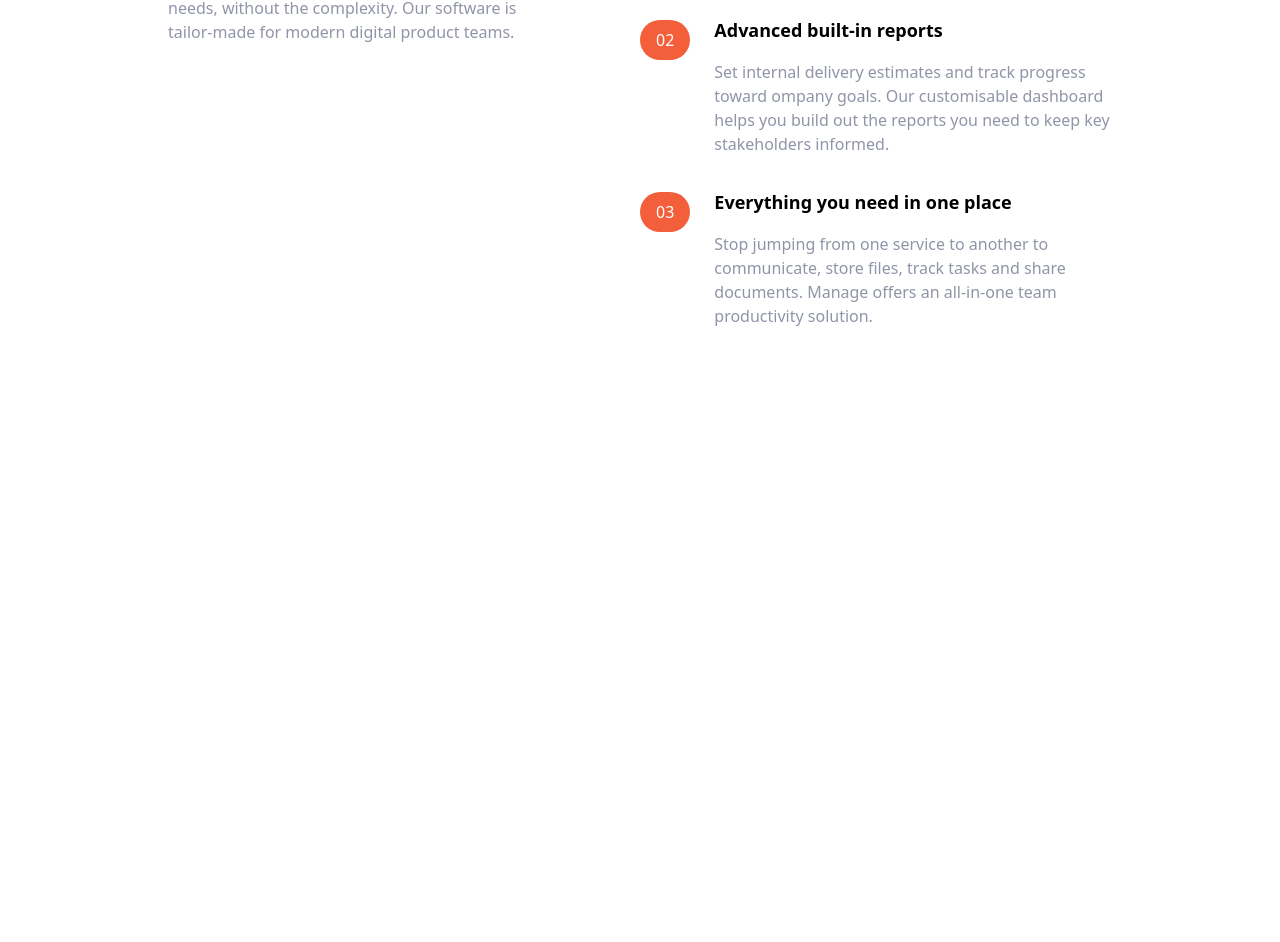
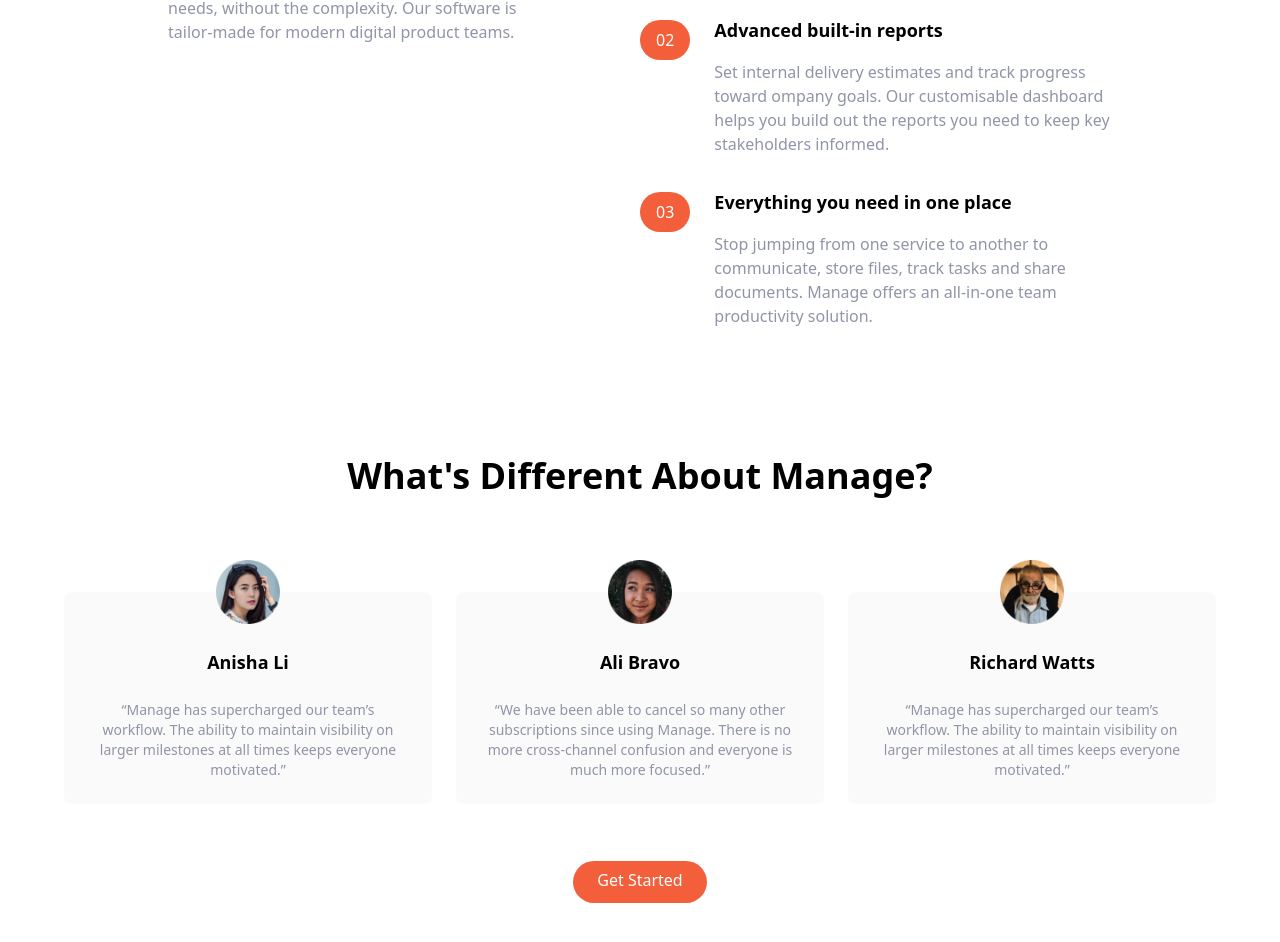
Before and after one commit to dijanakalaposratic/pp-07-manage-landing-page, a website: page index.html in a window 1280 px wide. Shown: the part 812-1754 px from the top of the page. Before the commit the page ends 1140 px from the top, so only its background shows below. Drawn offline with Linux system fonts and the light colour scheme.

Commit message:
added testimonials section and its content

```diff
--- a/index.html
+++ b/index.html
@@ -151,5 +151,50 @@
 			</div>
 		</section>
 
+		<!-- Testimonials -->
+		<section id="testimonials">
+			<!-- Container to heading and testimonial blocks -->
+			<div class="max-w-6xl px5 mx-auto mt-32 text-center">
+				<!-- Heading -->
+				<h2 class="text-4xl font-bold text-center">
+					What's Different About Manage?
+				</h2>
+				<!-- Testimonials Container -->
+				<div class="flex flex-col mt-24 md:flex-row md:space-x-6">
+					<!-- Testimonial 1 -->
+					<div class="flex flex-col items-center p-6 space-y-6 rounded-lg bg-veryLightGray md:w-1/3">
+						<img class="w-16 -mt-14" src="./img/avatar-anisha.png" alt="">
+						<h5 class="text-lg font-bold">Anisha Li</h5>
+						<p class="text-sm text-darkGrayishBlue">
+							“Manage has supercharged our team’s workflow. The ability to maintain visibility on larger milestones at all times keeps everyone motivated.”
+						</p>
+					</div>
+
+					<!-- Testimonial 2 -->
+					<div class="hidden flex-col items-center p-6 space-y-6 rounded-lg bg-veryLightGray md:flex md:w-1/3">
+						<img class="w-16 -mt-14" src="./img/avatar-ali.png" alt="">
+						<h5 class="text-lg font-bold">Ali Bravo</h5>
+						<p class="text-sm text-darkGrayishBlue">
+							“We have been able to cancel so many other subscriptions since using Manage. There is no more cross-channel confusion and everyone is much more focused.”						</p>
+					</div>
+
+					<!-- Testimonial 3 -->
+					<div class="hidden flex-col items-center p-6 space-y-6 rounded-lg bg-veryLightGray md:flex md:w-1/3">
+						<img class="w-16 -mt-14" src="./img/avatar-richard.png" alt="">
+						<h5 class="text-lg font-bold">Richard Watts</h5>
+						<p class="text-sm text-darkGrayishBlue">
+							“Manage has supercharged our team’s workflow. The ability to maintain visibility on larger milestones at all times keeps everyone motivated.”
+						</p>
+					</div>
+				</div>
+
+				<!-- Button -->
+				<div class="my-16">
+					<a class="p-3 px-6 pt-2 text-white bg-brightRed rounded-full baseline hover:bg-brightRedLight" href="#">Get Started</a>
+				</div>
+			</div>
+		</section>
+
+
 	</body>
 </html>
```
Also changed, not shown: css/main.css.
